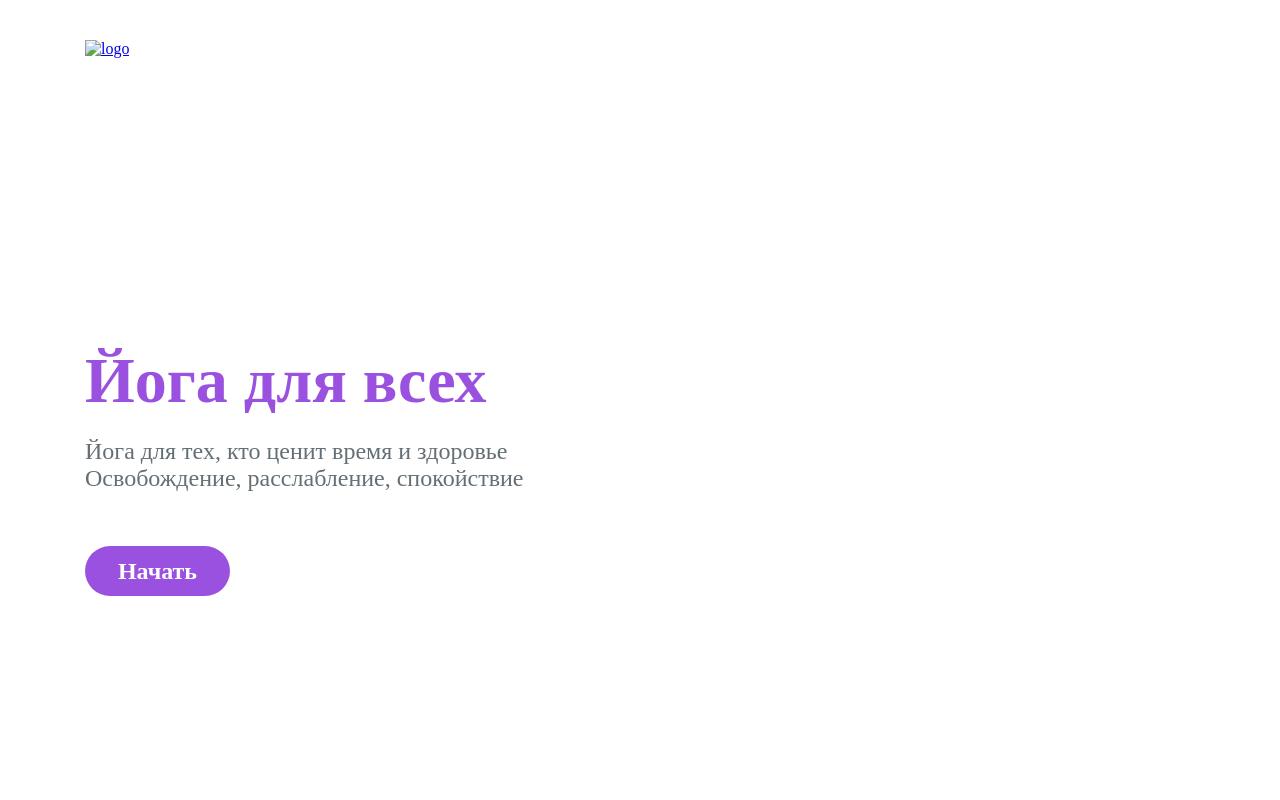
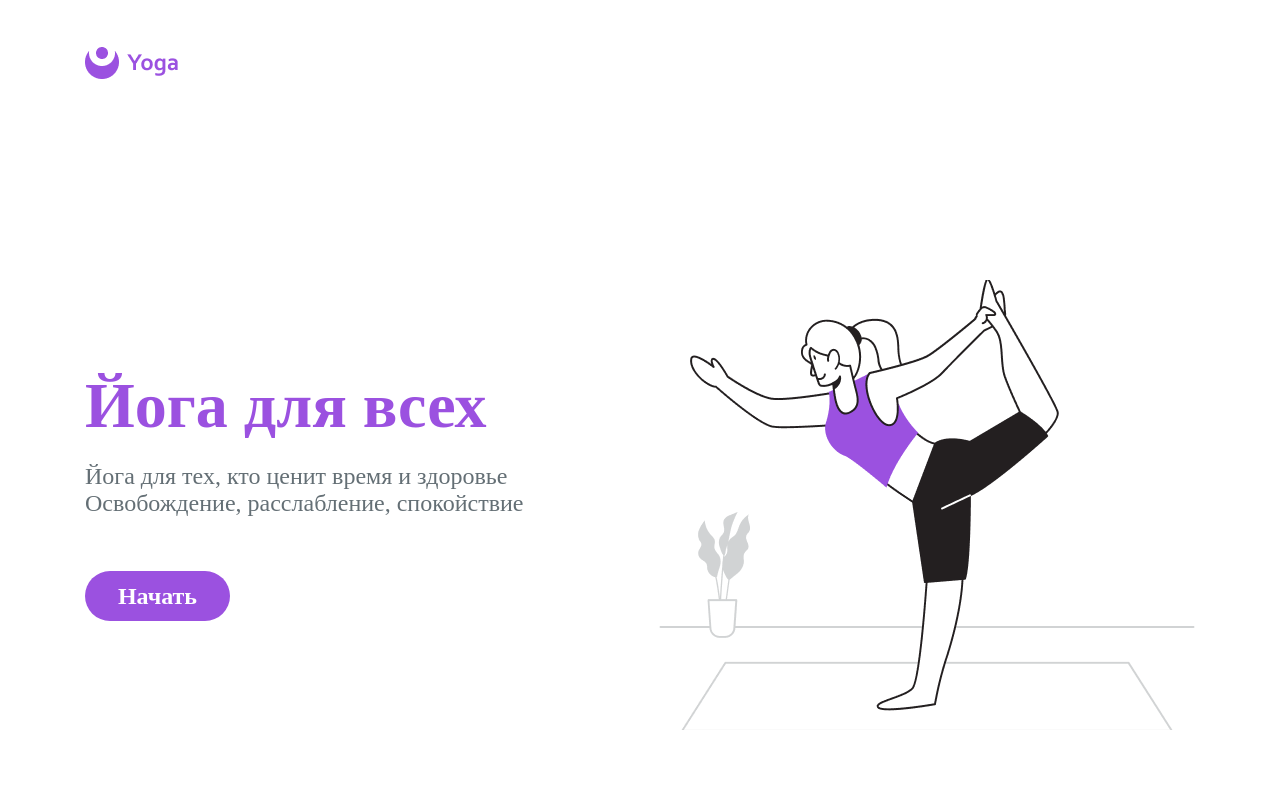
Before and after one commit to AbyssWalker144/yoga, a plain HTML site: page index.html in a window 1280 px wide. Shown: the top 800 px of the page. Drawn offline with Linux system fonts and the light colour scheme.

Commit message:
images_update

```diff
--- a/index.html
+++ b/index.html
@@ -11,7 +11,7 @@
 
     <header>
         <div class="container">
-            <a href="#"><img src="/CSS/Practice_1/img/logo.png" alt="logo"></a>
+            <a href="#"><img src="img/logo.png" alt="logo"></a>
 
             <div class="main-top">
                 <div class="main-title">
--- a/style.css
+++ b/style.css
@@ -14,7 +14,7 @@ body{
     margin-top: 197px;
     /* border: 1px solid red; */
     display: flex;
-    background-image: url(/CSS/Practice_1/img/yoga_position_flatline.png);
+    background-image: url(img/yoga_position_flatline.png);
     background-repeat: no-repeat;
     background-position: center right;
     margin-top: 197px;
```
